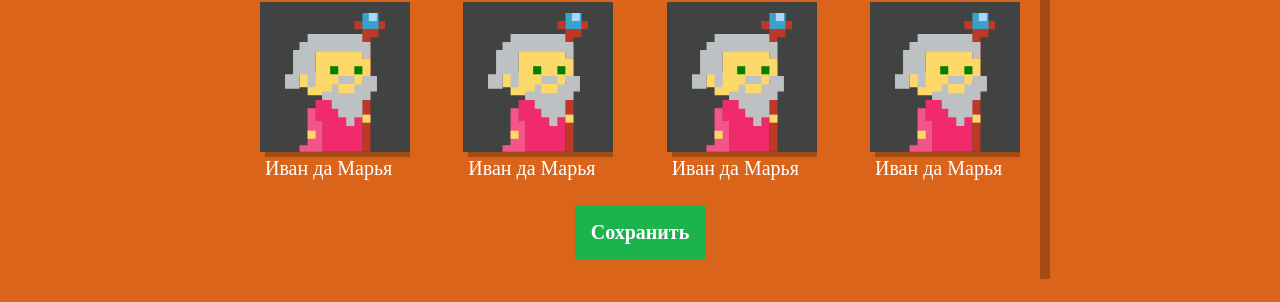
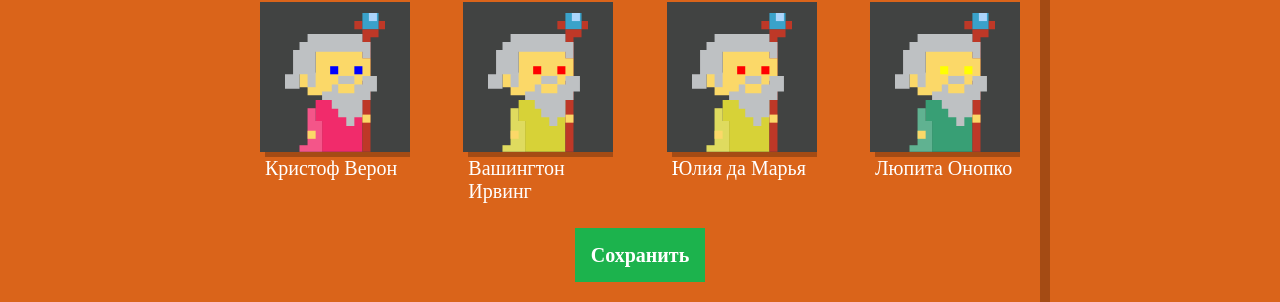
Before and after one commit to SectorPriz/989843-code-and-magick-19, a website: page index.html in a window 1280 px wide. Shown: the part 677-979 px from the top of the page. Before the commit the page ends 956 px from the top, so only its background shows below. Drawn offline with Linux system fonts and the light colour scheme; a web font is replaced by a local one.

Commit message:
Закончил дз

```diff
--- a/js/setup.js
+++ b/js/setup.js
@@ -17,29 +17,20 @@ var similarWizardTemplate = document.querySelector('#similar-wizard-template')
     .content
     .querySelector('.setup-similar-item');
 
+var generateRandom = function (arr) {
+  var rand = Math.floor(Math.random() * arr.length);
+  return arr[rand];
+};
 
-var wizards = [
-  {
-    name: WIZARD_NAMES[0] + WIZARD_SURNAMES[0],
-    coatColor: WIZARD_COAT_COLOR[1],
-    eyesColor: WIZARD_EYES_COLOR[4]
-  },
-  {
-    name: WIZARD_NAMES[0] + WIZARD_SURNAMES[0],
-    coatColor: WIZARD_COAT_COLOR[1],
-    eyesColor: WIZARD_EYES_COLOR[4]
-  },
-  {
-    name: WIZARD_NAMES[0] + WIZARD_SURNAMES[0],
-    coatColor: WIZARD_COAT_COLOR[1],
-    eyesColor: WIZARD_EYES_COLOR[4]
-  },
-  {
-    name: WIZARD_NAMES[0] + WIZARD_SURNAMES[0],
-    coatColor: WIZARD_COAT_COLOR[1],
-    eyesColor: WIZARD_EYES_COLOR[4]
-  }
-];
+var wizards = [];
+var wizardsMumber = 4;
+for (var i = 0; i < wizardsMumber; i++) {
+  wizards.push({
+    name: generateRandom(WIZARD_NAMES) + ' ' + generateRandom(WIZARD_SURNAMES),
+    coatColor: generateRandom(WIZARD_COAT_COLOR),
+    eyesColor: generateRandom(WIZARD_EYES_COLOR)
+  });
+}
 
 var renderWizard = function (wizard) {
   var wizardElement = similarWizardTemplate.cloneNode(true);
@@ -52,7 +43,7 @@ var renderWizard = function (wizard) {
 };
 
 var fragment = document.createDocumentFragment();
-for (var i = 0; i < wizards.length; i++) {
+for (i = 0; i < wizards.length; i++) {
   fragment.appendChild(renderWizard(wizards[i]));
 }
 
```
Also changed, not shown: index.html (+2 -2 lines).
